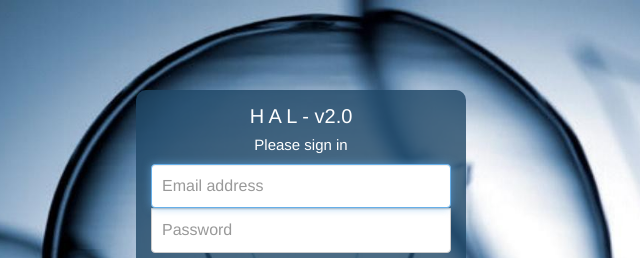
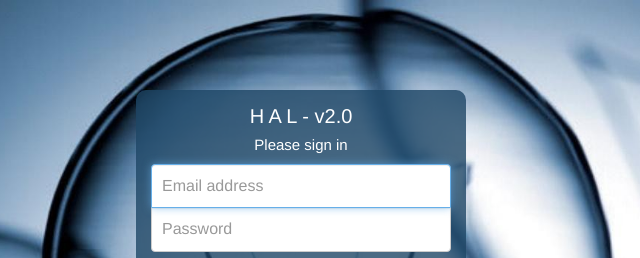
Before and after one commit to nobbyknox/hal, a website: page web/login.html in a window 1280 px wide. Shown: the top 258 px of the page, 339-979 px from the left. Drawn offline with nearby package versions, Linux system fonts and the light colour scheme; some packages are replaced by stand-ins of ours.

Commit message:
Change email input type to have styles applied correctly

```diff
--- a/web/login.html
+++ b/web/login.html
@@ -30,7 +30,7 @@
         </div>
 
         <label for="inputEmail" class="sr-only">Email address</label>
-        <input type="text" id="inputEmail" ng-model="username" class="form-control" placeholder="Email address" required autofocus>
+        <input type="email" id="inputEmail" ng-model="username" class="form-control" placeholder="Email address" required autofocus>
         <label for="inputPassword" class="sr-only">Password</label>
         <input type="password" id="inputPassword" ng-model="password" class="form-control" placeholder="Password" required>
         <button class="btn btn-lg btn-primary btn-block" type="submit" ng-click="login()">Sign in</button>
```
